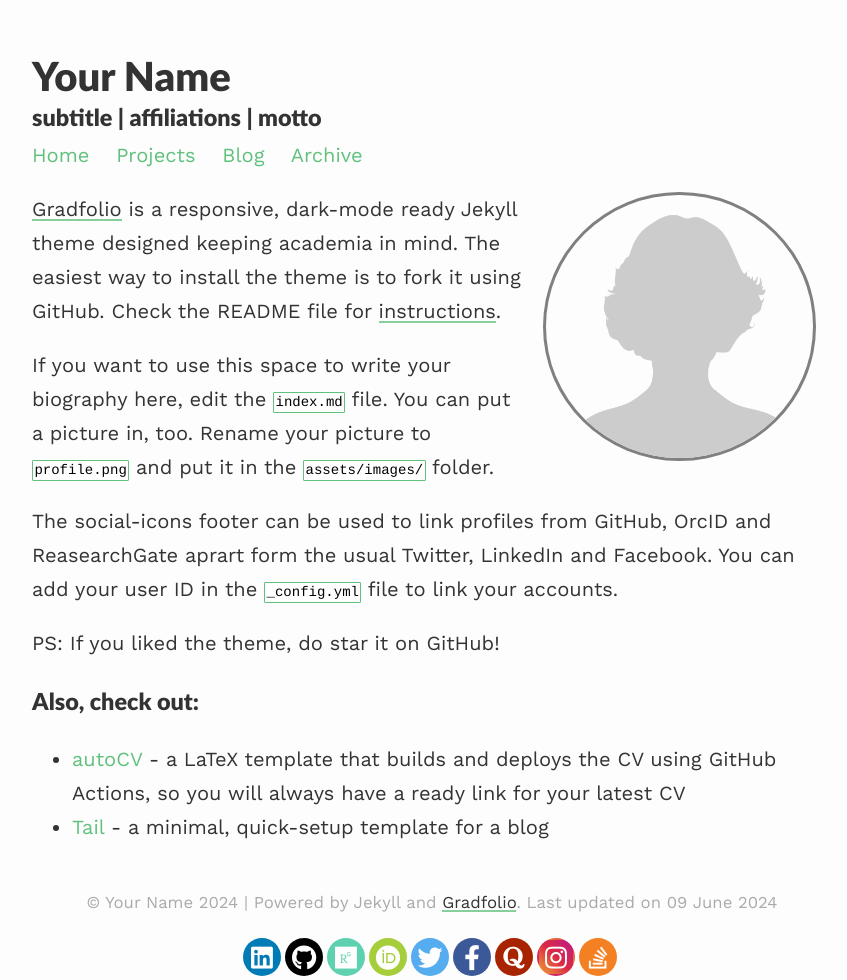
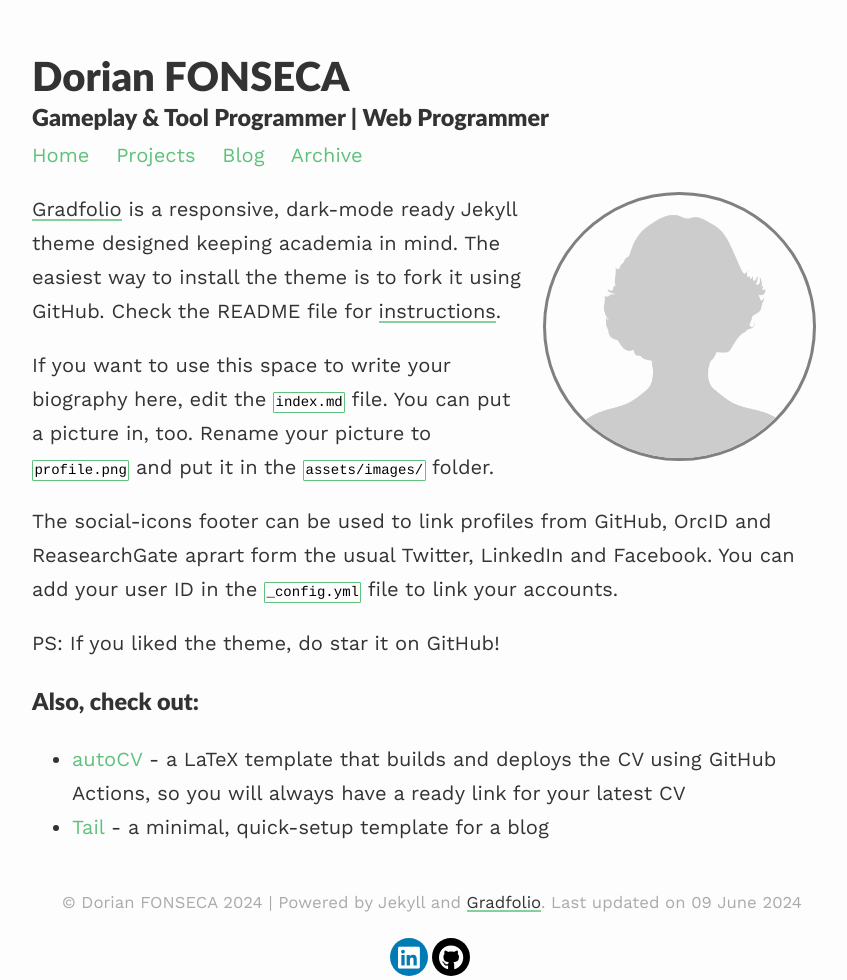
Before and after one commit to Dorian2002/dorian2002.github.io, a Jekyll site: the page built from index.md, in a window 1280 px wide. Shown: the whole page, without its empty margins (208-1055 px from the left). Built offline with Jekyll 4.4.1, drawn with Linux system fonts in a browser that asks for light colours; nearby versions of some CDN libraries; part of the change alters nothing that is shown.

```diff
--- a/_config.yml
+++ b/_config.yml
@@ -1,7 +1,7 @@
 ### your site title here
 
-title: Your Name
-description: subtitle | affiliations | motto
+title: Dorian FONSECA
+description: Gameplay & Tool Programmer | Web Programmer
 
 baseurl: "/" #name of GitHub repository
 url: "https://dorian2002.github.io" #custom url to be used instead of GitHub repository
@@ -13,15 +13,15 @@ permalink: /blog/:year/:title/
 paginate_path: /blog/page:num/
 
 # Social media links in footer
-twitter: "#"
-linkedin: "#"
-stackoverflow: "#"
-github: "#"
-researchgate: "#"
-orcid: "#"
-quora: "#"
-instagram: "#"
-facebook: "#"
+#twitter: "#"
+linkedin: "https://www.linkedin.com/in/dorian-fonseca-b441771b3/"
+#stackoverflow: "#"
+github: "https://github.com/Dorian2002"
+#researchgate: "#"
+#orcid: "#"
+#quora: "#"
+#instagram: "#"
+#facebook: "#"
 
 
 # Markdown
```
